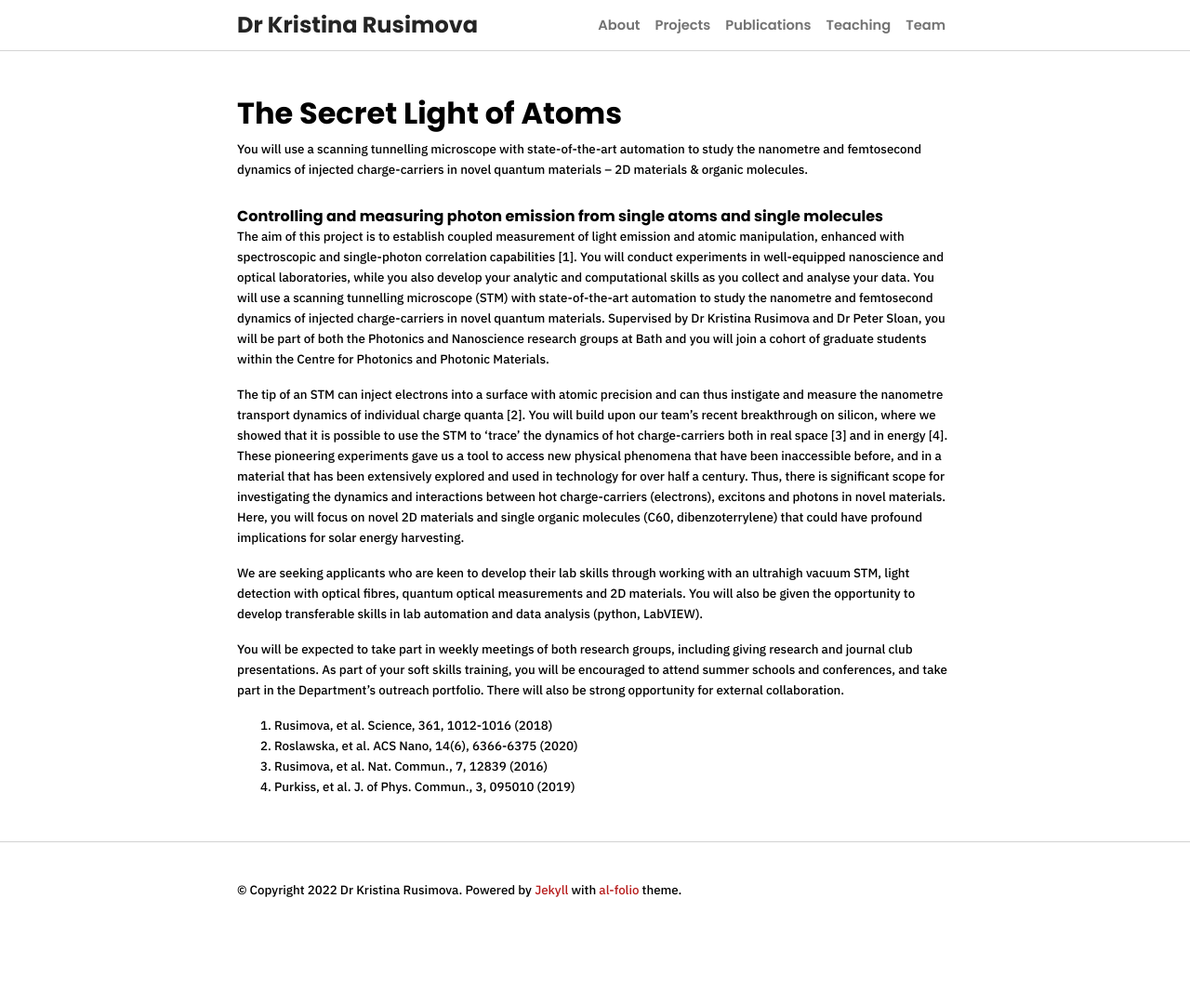
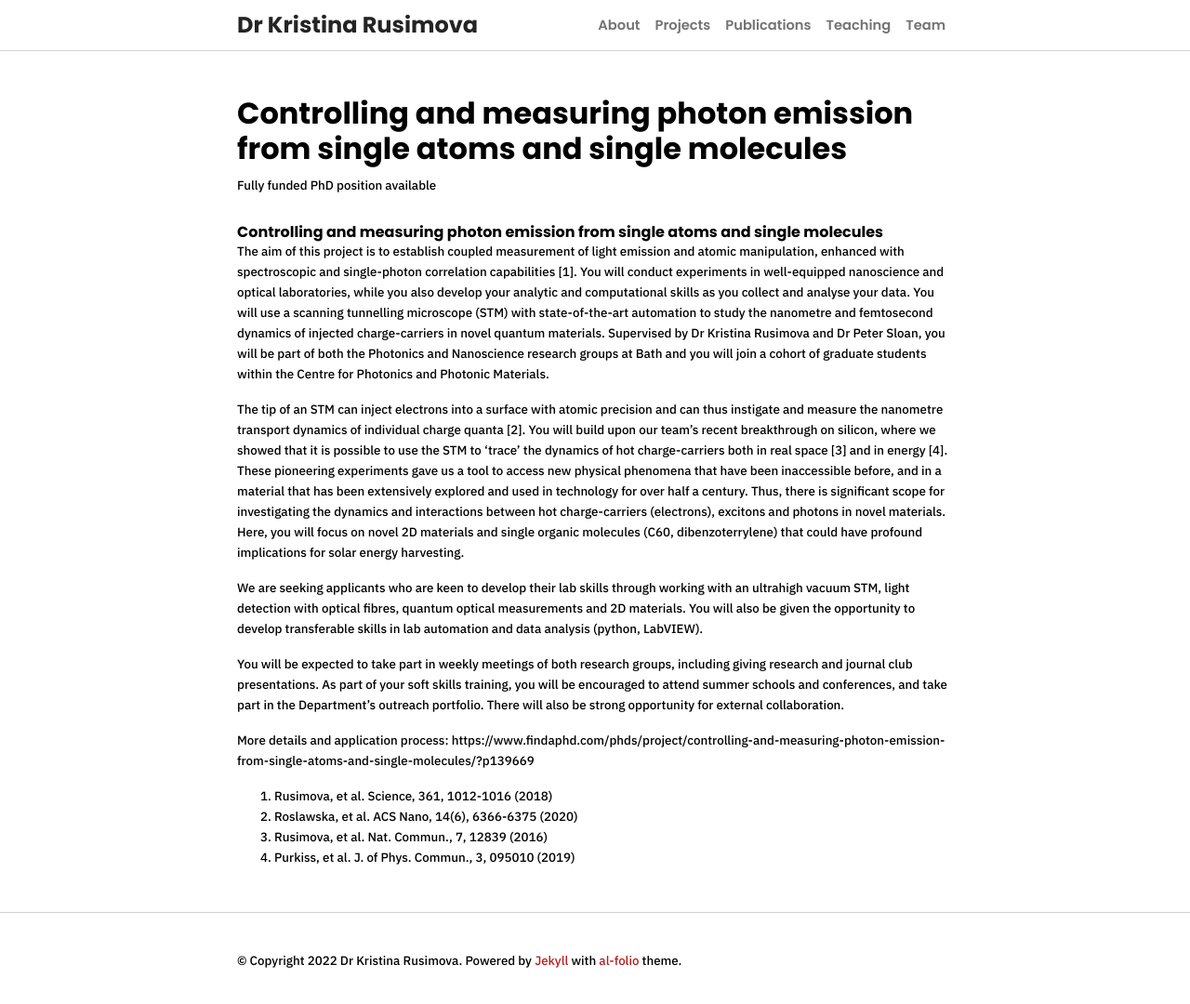
Before and after one commit to kristinarusimova/kristinarusimova.github.io, a Jekyll site: the page built from _projects/secret.md, in a window 1280 px wide and 1084 px high. Shown: the top 1080 px of the window at 93% size. Built offline with Jekyll 4.4.1, drawn with Linux system fonts in a browser that asks for light colours; nearby versions of some CDN libraries; a style sheet for code colours, icons or effects is not loaded.

Commit message:
Update secret.md

```diff
--- a/_projects/secret.md
+++ b/_projects/secret.md
@@ -1,8 +1,8 @@
 ---
 layout: page
-title: The Secret Light of Atoms
+title: Controlling and measuring photon emission from single atoms and single molecules
 description: >
-    You will use a scanning tunnelling microscope with state-of-the-art automation to study the nanometre and femtosecond dynamics of injected charge-carriers in novel quantum materials – 2D materials & organic molecules.
+    Fully funded PhD position available
 location: University of Bath
 img: /assets/img/secret.png
 importance: 1
@@ -19,6 +19,8 @@ The aim of this project is to establish coupled measurement of light emission an
 
 You will be expected to take part in weekly meetings of both research groups, including giving research and journal club presentations. As part of your soft skills training, you will be encouraged to attend summer schools and conferences, and take part in the Department’s outreach portfolio. There will also be strong opportunity for external collaboration.
 
+More details and application process: https://www.findaphd.com/phds/project/controlling-and-measuring-photon-emission-from-single-atoms-and-single-molecules/?p139669
+
 1. Rusimova, et al. Science, 361, 1012-1016 (2018)
 2. Roslawska, et al. ACS Nano, 14(6), 6366-6375 (2020)
 3. Rusimova, et al. Nat. Commun., 7, 12839 (2016)
```
